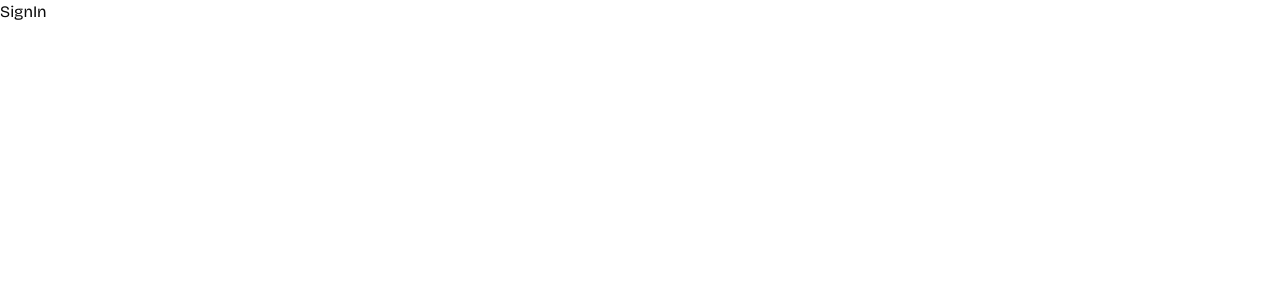
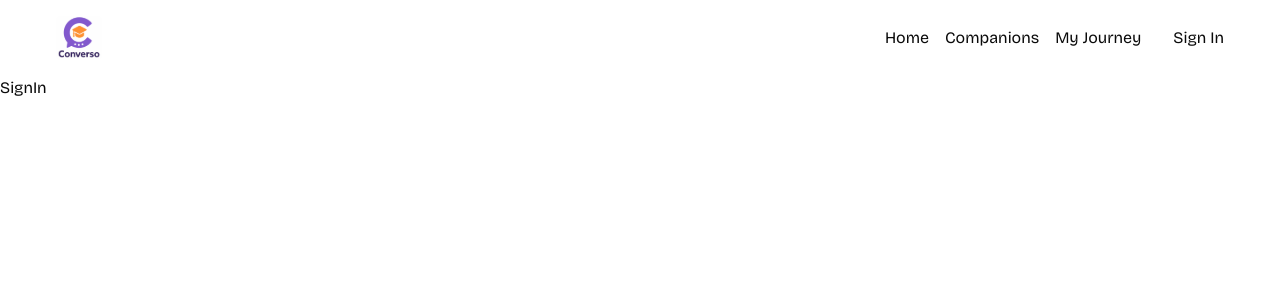
Before and after one commit to Sakib669/saas-app, a Next.js app: page /sign-in in a window 1280 px wide. Shown: the top 300 px of the page. Built offline with nearby package versions, Linux system fonts and the light colour scheme.

Commit message:
added navbar

```diff
--- a/src/app/layout.tsx
+++ b/src/app/layout.tsx
@@ -2,8 +2,9 @@
 import { Bricolage_Grotesque, Geist } from "next/font/google";
 import "./globals.css";
 import { cn } from "@/lib/utils";
+import Navbar from "@/components/Navbar";
 
-const geist = Geist({subsets:['latin'],variable:'--font-sans'});
+const geist = Geist({ subsets: ["latin"], variable: "--font-sans" });
 
 const bricolage = Bricolage_Grotesque({
   variable: "--font-bricolage",
@@ -22,7 +23,10 @@
 }>) {
   return (
     <html lang="en" className={cn("font-sans", geist.variable)}>
-      <body className={`${bricolage.variable} antialiased`}>{children}</body>
+      <body className={`${bricolage.variable} antialiased`}>
+        <Navbar />
+        {children}
+      </body>
     </html>
   );
 }
--- /dev/null
+++ b/src/components/NavItems.tsx
@@ -0,0 +1,31 @@
+"use client";
+import { cn } from "@/lib/utils";
+import Link from "next/link";
+import { usePathname } from "next/navigation";
+
+interface Props {}
+
+const navItems = [
+  { label: "Home", href: "/" },
+  { label: "Companions", href: "/companions" },
+  { label: "My Journey", href: "/my-journey" },
+];
+
+const NavItems = ({}: Props) => {
+  const pathname = usePathname();
+
+
+  return (
+    <nav className="flex items-center gap-4">
+      {navItems.map(({ label, href }) => (
+        <Link href={href} key={label}
+        className={cn(pathname === href && 'text-primary font-semibold')}
+        >
+          {label}
+        </Link>
+      ))}
+    </nav>
+  );
+};
+
+export default NavItems;
--- /dev/null
+++ b/src/components/Navbar.tsx
@@ -0,0 +1,23 @@
+import Image from "next/image";
+import Link from "next/link";
+import NavItems from "./NavItems";
+
+interface Props {}
+
+const Navbar = ({}: Props) => {
+  return (
+    <nav className="navbar">
+      <Link href={"/"}>
+        <div className="flex items-center gap-2 5 cursor-pointer">
+          <Image src={"/images/logo.svg"} alt="log" width={46} height={44} />
+        </div>
+      </Link>
+      <div className="flex items-center gap-8">
+        <NavItems />
+        <p>Sign In</p>
+      </div>
+    </nav>
+  );
+};
+
+export default Navbar;
```
